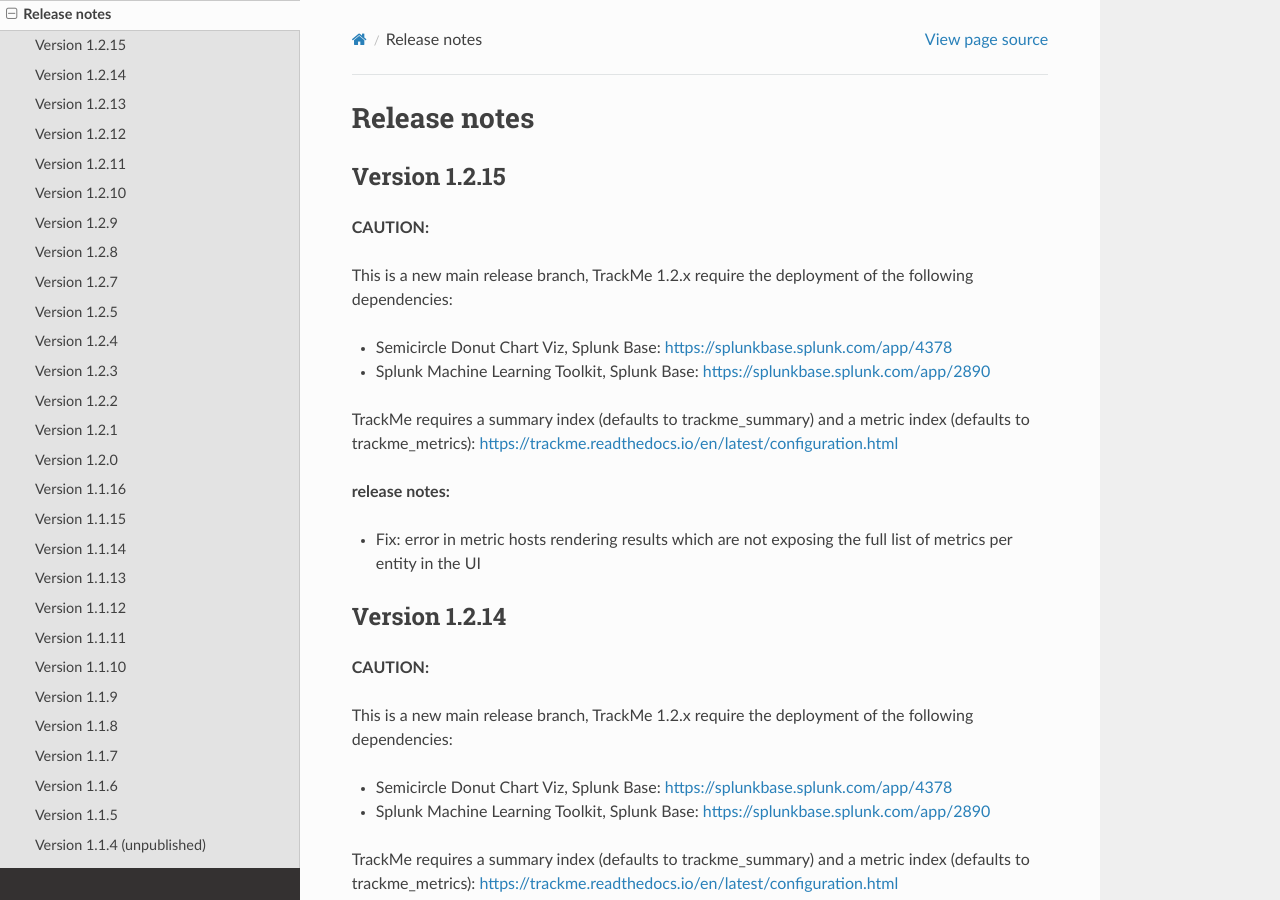
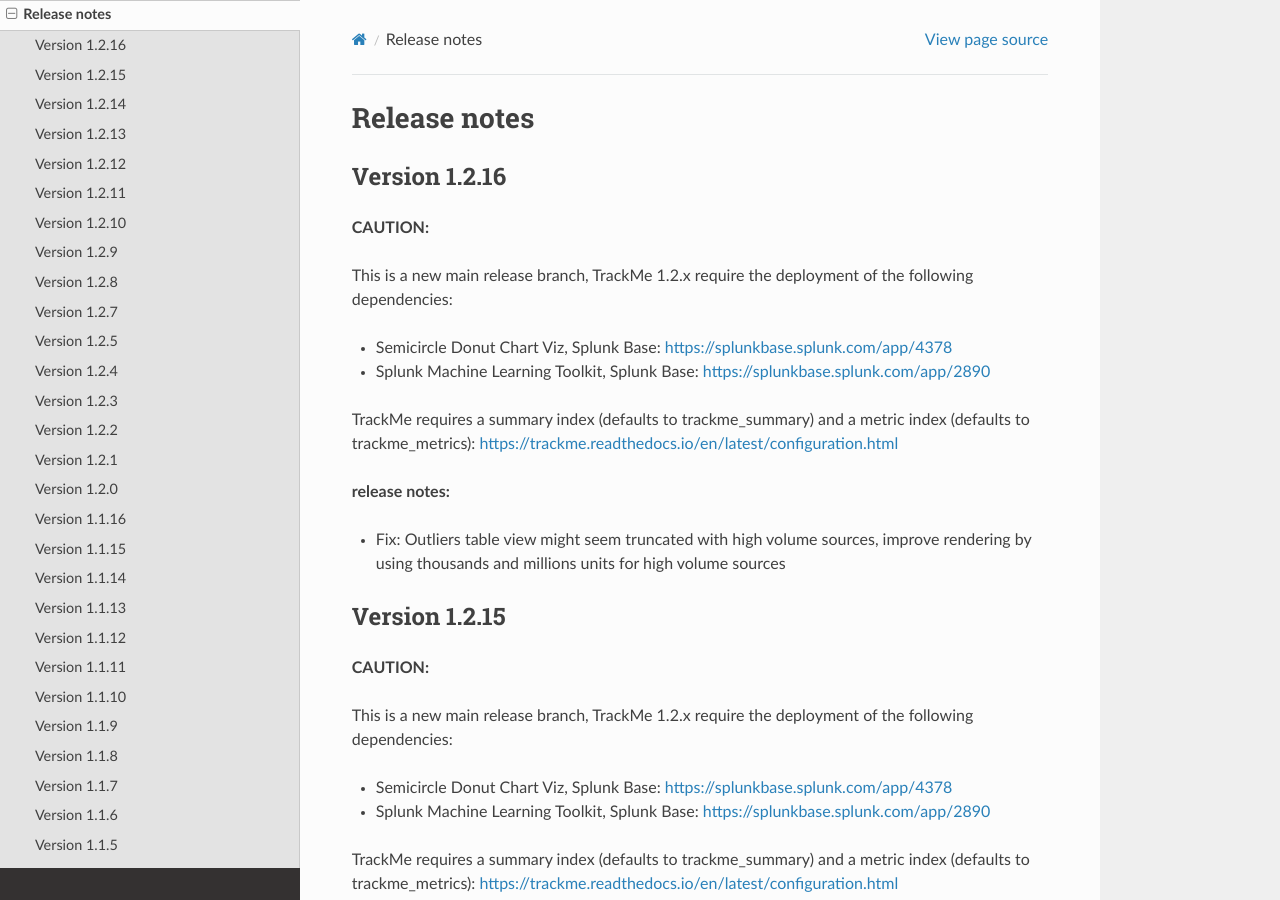
Before and after one commit to guilhemmarchand/trackme, a Sphinx documentation site: the page built from docs/releasenotes.rst, in a window 1280 px wide and 900 px high. Built offline with Sphinx 7.4.7 and the Read the Docs theme 2.0.0, drawn with Linux system fonts in a browser that asks for light colours.

Commit message:
Version 1.2.16
**CAUTION:**

This is a new main release branch, TrackMe 1.2.x require the deployment of the following dependencies:

- Semicircle Donut Chart Viz, Splunk Base: https://splunkbase.splunk.com/app/4378
- Splunk Machine Learning Toolkit, Splunk Base: https://splunkbase.splunk.com/app/2890

TrackMe requires a summary index (defaults to trackme_summary) and a metric index (defaults to trackme_metrics):
https://trackme.readthedocs.io/en/latest/configuration.html

**release notes:**

- Fix: Outliers table view might seem truncated with high volume sources, improve rendering by using thousands and millions units for high volume sources

```diff
--- a/docs/releasenotes.rst
+++ b/docs/releasenotes.rst
@@ -1,5 +1,22 @@
 Release notes
 #############
+
+Version 1.2.16
+==============
+
+**CAUTION:**
+
+This is a new main release branch, TrackMe 1.2.x require the deployment of the following dependencies:
+
+- Semicircle Donut Chart Viz, Splunk Base: https://splunkbase.splunk.com/app/4378
+- Splunk Machine Learning Toolkit, Splunk Base: https://splunkbase.splunk.com/app/2890
+
+TrackMe requires a summary index (defaults to trackme_summary) and a metric index (defaults to trackme_metrics):
+https://trackme.readthedocs.io/en/latest/configuration.html
+
+**release notes:**
+
+- Fix: Outliers table view might seem truncated with high volume sources, improve rendering by using thousands and millions units for high volume sources
 
 Version 1.2.15
 ==============
```
Also changed, not shown: 6 other files.
